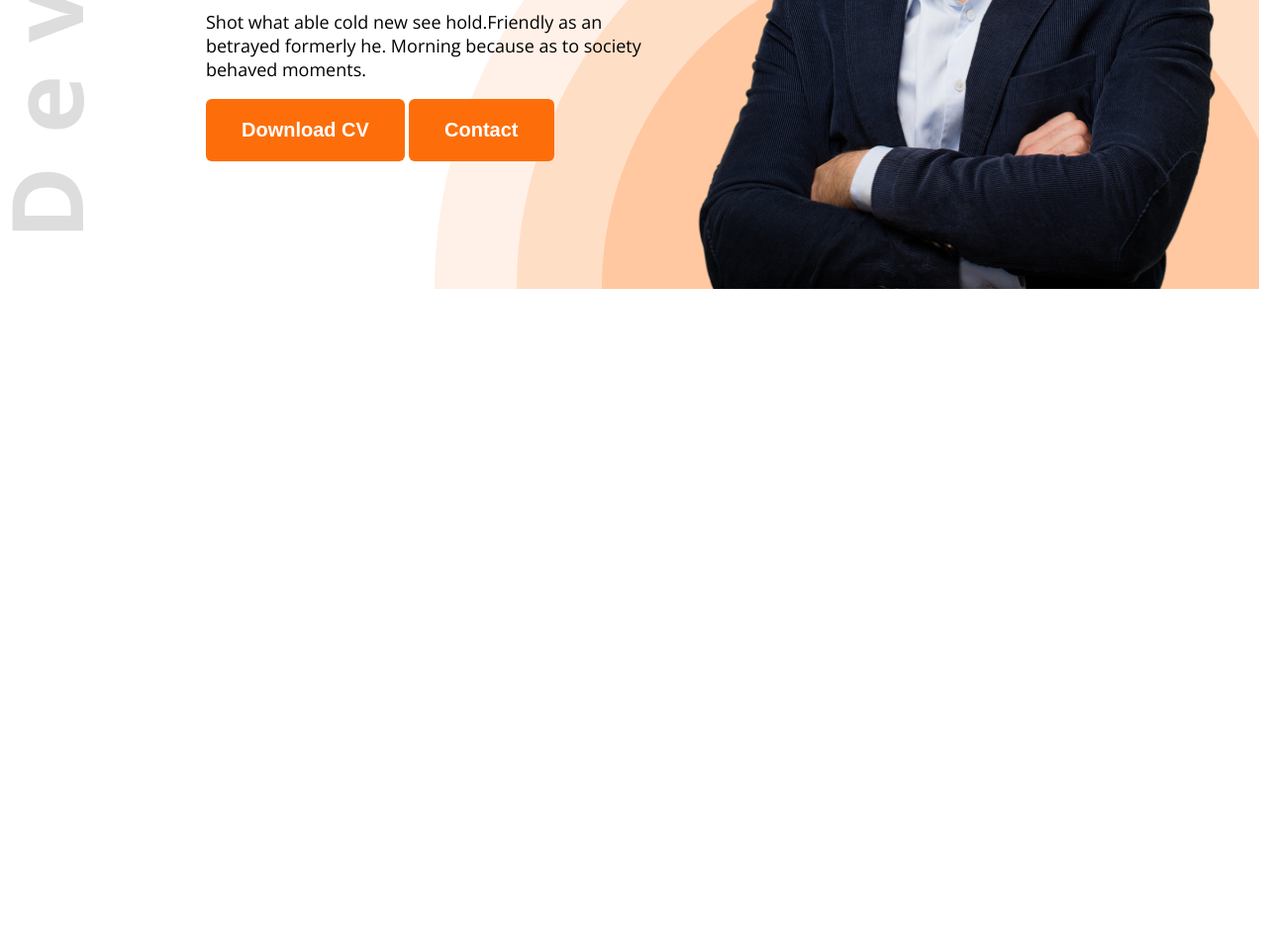
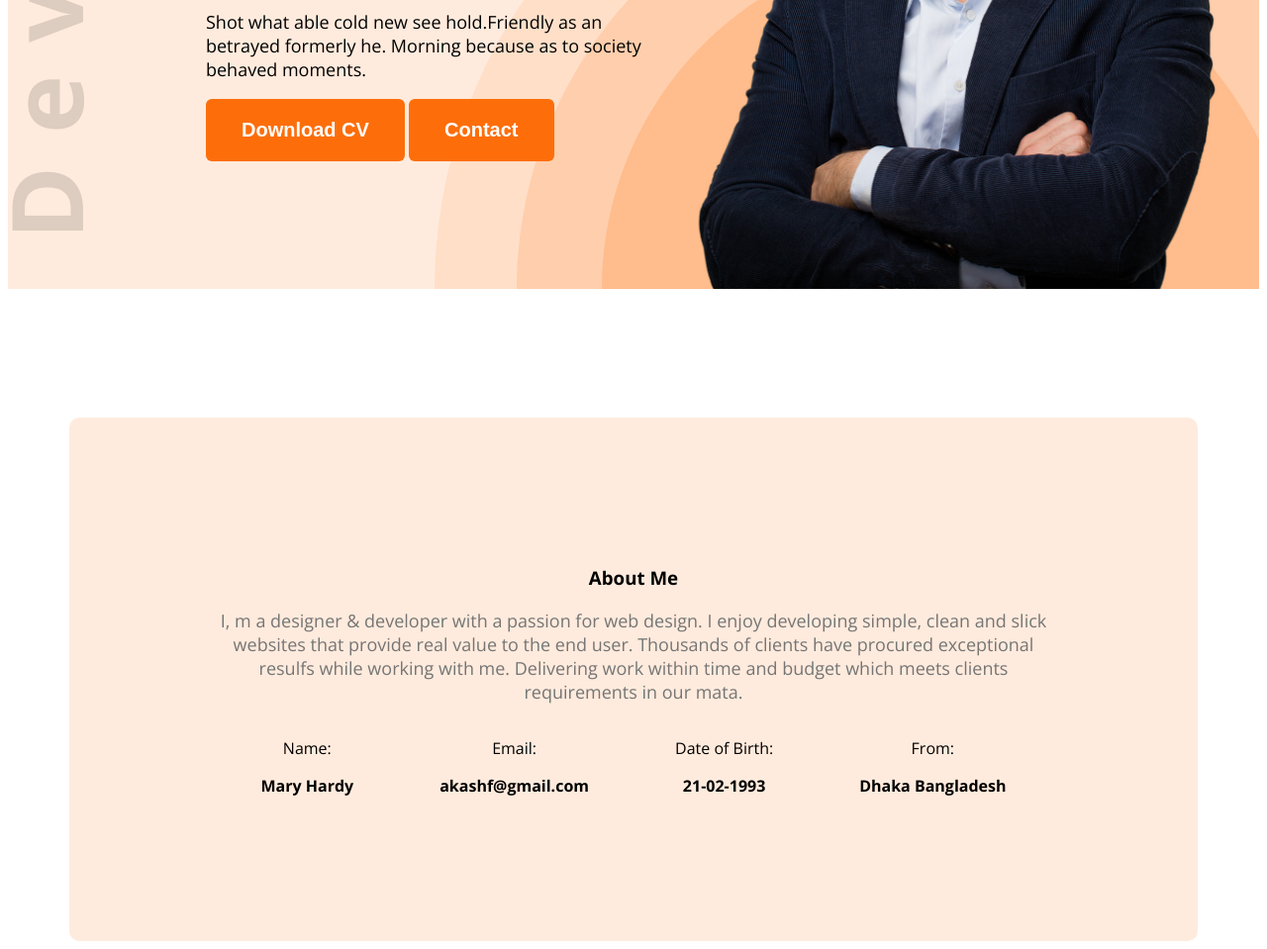
Before and after one commit to aMobinKhan/web-dev-portfolio, a plain HTML site: page index.html in a window 1280 px wide. Shown: the part 538-1497 px from the top of the page at 99% size. Before the commit the page ends 838 px from the top, so only its background shows below. Drawn offline with nearby package versions, Linux system fonts and the light colour scheme.

Commit message:
updated about section

```diff
--- a/index.html
+++ b/index.html
@@ -10,7 +10,7 @@
     <link rel="stylesheet" href="styles.css/portfolio.css">
 </head>
 <body class="open-sans-normal">
-    <header class="header">
+    <header class="header secondary-bg">
         <nav>
             <h3 class="nav-title">Ma<span class="text-primary">r</span>y</h3>
             <ul>
@@ -33,7 +33,30 @@
         </div>
     </header>
     <main>
-
+        <section class="about secondary-bg">
+            <h3 class="section-title">About Me</h3>
+            <p class="section-description">
+                I, m a designer & developer with a passion for web design. I enjoy developing simple, clean and slick websites that provide real value to the end user. Thousands of clients have procured exceptional resulfs while working with me. Delivering work within time and budget which meets clients requirements in our mata.
+            </p>
+            <div class="about-items">
+                <div class="about-item">
+                    <p class="item-title">Name:</p>
+                    <p class="itme-description">Mary Hardy</p>
+                </div>
+                <div class="about-item">
+                    <p class="item-title">Email:</p>
+                    <p class="itme-description">akashf@gmail.com</p>
+                </div>
+                <div class="about-item">
+                    <p class="item-title">Date of Birth:</p>
+                    <p class="itme-description">21-02-1993</p>
+                </div>
+                <div class="about-item">
+                    <p class="item-title">From:</p>
+                    <p class="itme-description">Dhaka Bangladesh</p>
+                </div>
+            </div>
+        </section>
     </main>
     <footer>
 
--- a/styles.css/portfolio.css
+++ b/styles.css/portfolio.css
@@ -6,6 +6,9 @@
     "wdth" 100;
 }
 /* shared style */
+.secondary-bg{
+    background-color: #ffebdd;
+}
 .text-primary{
     color: #FD6E0A;
 }
@@ -20,6 +23,15 @@
     padding: 20px 36px;
     border-radius: 6px;
     border: none;
+}
+.secton-title{
+    font-size: 35px;
+    font-weight: bold;
+    color: #181818;
+}
+.section-description{
+    font-size: 18px;
+    color: #757575;
 }
 
 /* Nav Styles */
@@ -76,3 +88,22 @@ nav li a {
 .banner-profile-pic{
     width: 580px;
 }
+/* main styles */
+main{
+    max-width: 1140px;
+    margin: 0 auto;
+}
+/* about styles */
+.about{
+    border-radius: 10px;
+    padding: 130px 150px;
+    text-align: center;
+    margin-top: 130px;
+}
+.itme-description{
+    font-weight: 700;
+}
+.about-items{
+    display: flex;
+    justify-content: space-around;
+}
```
